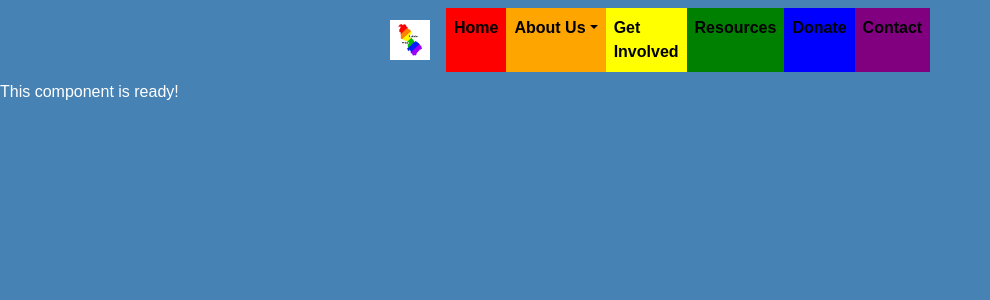
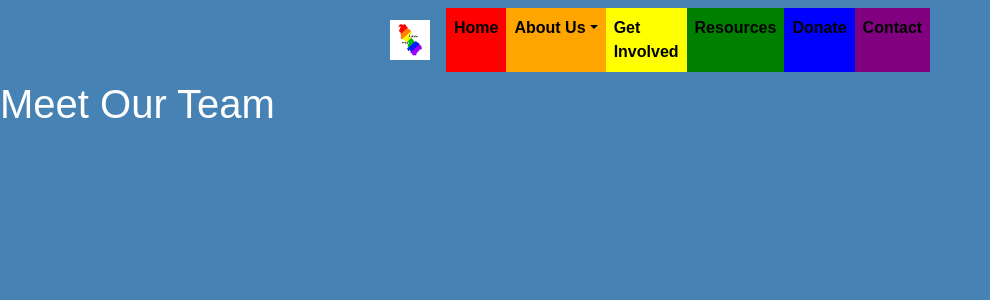
Before and after one commit to Jacobs1986/leitrim-pride, a React (Create React App) app in the folder client/: page /team in a window 1280 px wide. Shown: the top 300 px of the page, without its empty margins (0-990 px from the left). Built offline with nearby package versions, Linux system fonts and the light colour scheme.

Commit message:
Update teamCards.js

```diff
--- a/client/src/components/teamCards/teamCards.js
+++ b/client/src/components/teamCards/teamCards.js
@@ -5,6 +5,8 @@ import "./teamCards.css";
 
 export default function TeamCards() {
     return (
-        <div>This component is ready!</div>
+        <div>
+            <h1>Meet Our Team</h1>
+        </div>
     );
 };
```
